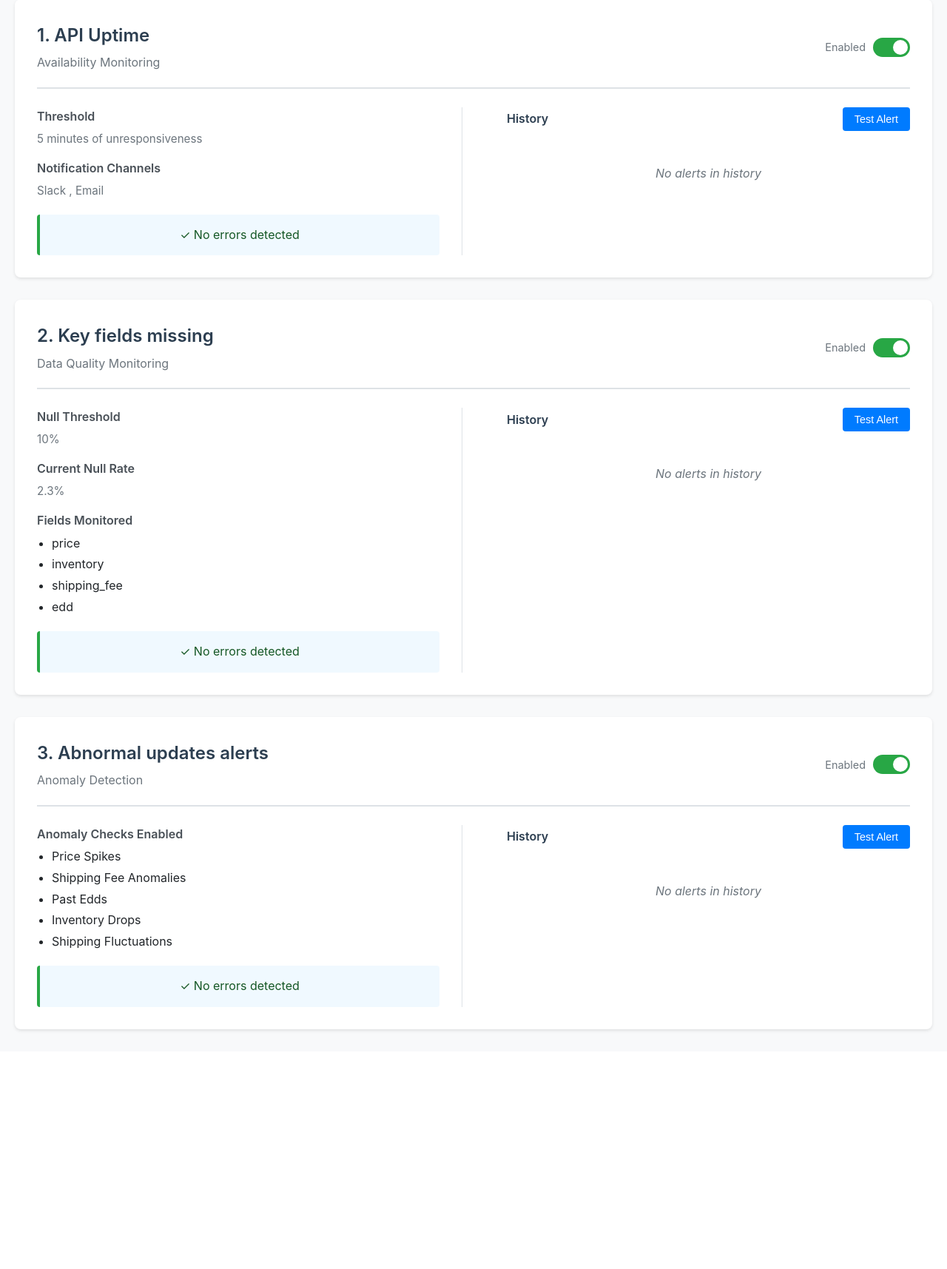
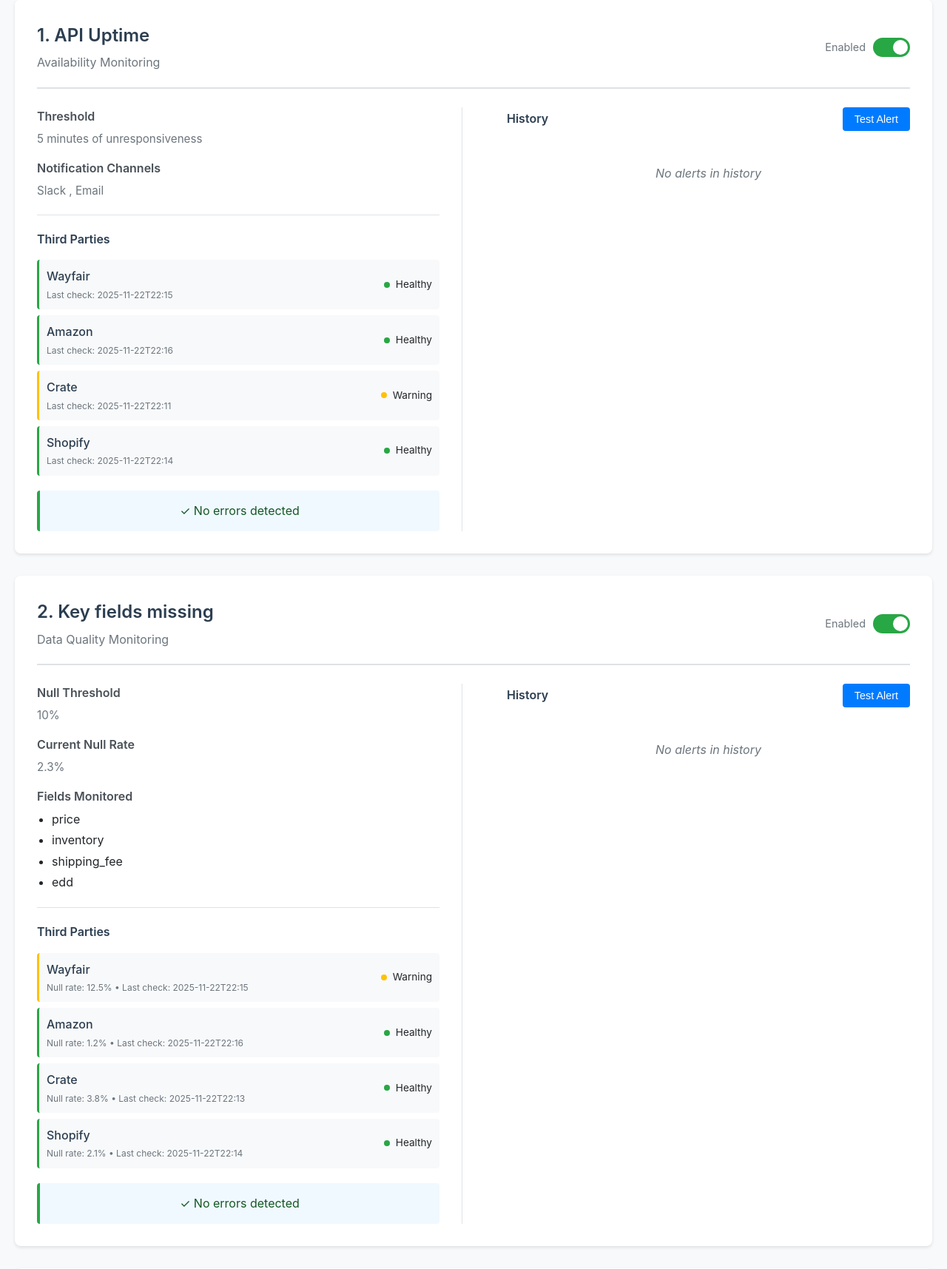
Before and after one commit to colinmc89/third-party-monitors, a Flask app: page / in a window 1280 px wide. Shown: the part 427-2142 px from the top of the page at 74% size. Before the commit the page ends 1822 px from the top, so only its background shows below. Run offline with Flask 3, Linux system fonts and the light colour scheme.

Commit message:
Add third parties list (Wayfair, Amazon, Crate, Shopify) with statuses to each monitoring module

```diff
--- a/app.py
+++ b/app.py
@@ -17,14 +17,26 @@
             "enabled": True,
             "threshold_minutes": 5,
             "last_incident": None,
-            "history": []
+            "history": [],
+            "third_parties": [
+                {"name": "Wayfair", "status": "healthy", "last_check": (datetime.now() - timedelta(minutes=2)).isoformat()},
+                {"name": "Amazon", "status": "healthy", "last_check": (datetime.now() - timedelta(minutes=1)).isoformat()},
+                {"name": "Crate", "status": "warning", "last_check": (datetime.now() - timedelta(minutes=6)).isoformat()},
+                {"name": "Shopify", "status": "healthy", "last_check": (datetime.now() - timedelta(minutes=3)).isoformat()}
+            ]
         },
         "data_quality_monitoring": {
             "enabled": True,
             "null_threshold_percent": 10,
             "fields_monitored": ["price", "inventory", "shipping_fee", "edd"],
             "current_null_rate": 2.3,
-            "history": []
+            "history": [],
+            "third_parties": [
+                {"name": "Wayfair", "status": "warning", "null_rate": 12.5, "last_check": (datetime.now() - timedelta(minutes=2)).isoformat()},
+                {"name": "Amazon", "status": "healthy", "null_rate": 1.2, "last_check": (datetime.now() - timedelta(minutes=1)).isoformat()},
+                {"name": "Crate", "status": "healthy", "null_rate": 3.8, "last_check": (datetime.now() - timedelta(minutes=4)).isoformat()},
+                {"name": "Shopify", "status": "healthy", "null_rate": 2.1, "last_check": (datetime.now() - timedelta(minutes=3)).isoformat()}
+            ]
         },
         "anomaly_detection": {
             "enabled": True,
@@ -36,7 +48,13 @@
                 "shipping_fluctuations"
             ],
             "recent_anomalies": [],
-            "history": []
+            "history": [],
+            "third_parties": [
+                {"name": "Wayfair", "status": "healthy", "anomalies_count": 0, "last_check": (datetime.now() - timedelta(minutes=2)).isoformat()},
+                {"name": "Amazon", "status": "warning", "anomalies_count": 3, "last_check": (datetime.now() - timedelta(minutes=1)).isoformat()},
+                {"name": "Crate", "status": "healthy", "anomalies_count": 0, "last_check": (datetime.now() - timedelta(minutes=5)).isoformat()},
+                {"name": "Shopify", "status": "healthy", "anomalies_count": 1, "last_check": (datetime.now() - timedelta(minutes=3)).isoformat()}
+            ]
         },
         "integrations": {
             "slack": {
@@ -121,14 +139,16 @@
             "enabled": data.get("availability_enabled", True),
             "threshold_minutes": data.get("threshold_minutes", 5),
             "last_incident": None,
-            "history": []
+            "history": [],
+            "third_parties": []
         },
         "data_quality_monitoring": {
             "enabled": data.get("data_quality_enabled", True),
             "null_threshold_percent": data.get("null_threshold_percent", 10),
             "fields_monitored": data.get("fields_monitored", ["price", "inventory", "shipping_fee", "edd"]),
             "current_null_rate": 0.0,
-            "history": []
+            "history": [],
+            "third_parties": []
         },
         "anomaly_detection": {
             "enabled": data.get("anomaly_enabled", True),
@@ -140,7 +160,8 @@
                 "shipping_fluctuations"
             ]),
             "recent_anomalies": [],
-            "history": []
+            "history": [],
+            "third_parties": []
         },
         "integrations": {
             "slack": {
--- a/templates/index.html
+++ b/templates/index.html
@@ -253,6 +253,79 @@
             text-align: center;
         }
 
+        .third-parties-list {
+            margin-top: 20px;
+            padding-top: 20px;
+            border-top: 1px solid #dee2e6;
+        }
+
+        .third-parties-title {
+            font-weight: 600;
+            color: #2c3e50;
+            margin-bottom: 15px;
+            font-size: 1em;
+        }
+
+        .third-party-item {
+            display: flex;
+            justify-content: space-between;
+            align-items: center;
+            padding: 10px;
+            margin-bottom: 8px;
+            background: #f8f9fa;
+            border-radius: 4px;
+            border-left: 3px solid #dee2e6;
+        }
+
+        .third-party-item.healthy {
+            border-left-color: #28a745;
+        }
+
+        .third-party-item.warning {
+            border-left-color: #ffc107;
+        }
+
+        .third-party-item.critical {
+            border-left-color: #dc3545;
+        }
+
+        .third-party-name {
+            font-weight: 500;
+            color: #2c3e50;
+        }
+
+        .third-party-status {
+            display: flex;
+            align-items: center;
+            gap: 8px;
+            font-size: 0.85em;
+        }
+
+        .third-party-status-dot {
+            width: 8px;
+            height: 8px;
+            border-radius: 50%;
+            display: inline-block;
+        }
+
+        .third-party-status-dot.healthy {
+            background: #28a745;
+        }
+
+        .third-party-status-dot.warning {
+            background: #ffc107;
+        }
+
+        .third-party-status-dot.critical {
+            background: #dc3545;
+        }
+
+        .third-party-meta {
+            font-size: 0.75em;
+            color: #6c757d;
+            margin-top: 2px;
+        }
+
         .history-header {
             display: flex;
             justify-content: space-between;
@@ -413,6 +486,26 @@
                         </div>
                     </div>
 
+                    <div class="third-parties-list">
+                        <div class="third-parties-title">Third Parties</div>
+                        {% if monitor.availability_monitoring.third_parties %}
+                            {% for party in monitor.availability_monitoring.third_parties %}
+                            <div class="third-party-item {{ party.status }}">
+                                <div>
+                                    <div class="third-party-name">{{ party.name }}</div>
+                                    <div class="third-party-meta">Last check: {{ party.last_check[:16] if party.last_check else 'Never' }}</div>
+                                </div>
+                                <div class="third-party-status">
+                                    <span class="third-party-status-dot {{ party.status }}"></span>
+                                    <span>{{ party.status|title }}</span>
+                                </div>
+                            </div>
+                            {% endfor %}
+                        {% else %}
+                            <div class="empty-history">No third parties configured</div>
+                        {% endif %}
+                    </div>
+
                     {% if monitor.availability_monitoring.last_incident %}
                     <div class="last-error critical">
                         <div class="last-error-title">
@@ -485,6 +578,29 @@
                         </ul>
                     </div>
 
+                    <div class="third-parties-list">
+                        <div class="third-parties-title">Third Parties</div>
+                        {% if monitor.data_quality_monitoring.third_parties %}
+                            {% for party in monitor.data_quality_monitoring.third_parties %}
+                            <div class="third-party-item {{ party.status }}">
+                                <div>
+                                    <div class="third-party-name">{{ party.name }}</div>
+                                    <div class="third-party-meta">
+                                        Null rate: {{ party.null_rate }}% •
+                                        Last check: {{ party.last_check[:16] if party.last_check else 'Never' }}
+                                    </div>
+                                </div>
+                                <div class="third-party-status">
+                                    <span class="third-party-status-dot {{ party.status }}"></span>
+                                    <span>{{ party.status|title }}</span>
+                                </div>
+                            </div>
+                            {% endfor %}
+                        {% else %}
+                            <div class="empty-history">No third parties configured</div>
+                        {% endif %}
+                    </div>
+
                     {% set last_data_quality_error = monitor.data_quality_monitoring.history[0] if monitor.data_quality_monitoring.history else None %}
                     {% if last_data_quality_error %}
                     <div class="last-error warning">
@@ -548,6 +664,29 @@
                             <li>{{ check.replace('_', ' ').title() }}</li>
                             {% endfor %}
                         </ul>
+                    </div>
+
+                    <div class="third-parties-list">
+                        <div class="third-parties-title">Third Parties</div>
+                        {% if monitor.anomaly_detection.third_parties %}
+                            {% for party in monitor.anomaly_detection.third_parties %}
+                            <div class="third-party-item {{ party.status }}">
+                                <div>
+                                    <div class="third-party-name">{{ party.name }}</div>
+                                    <div class="third-party-meta">
+                                        Anomalies: {{ party.anomalies_count }} •
+                                        Last check: {{ party.last_check[:16] if party.last_check else 'Never' }}
+                                    </div>
+                                </div>
+                                <div class="third-party-status">
+                                    <span class="third-party-status-dot {{ party.status }}"></span>
+                                    <span>{{ party.status|title }}</span>
+                                </div>
+                            </div>
+                            {% endfor %}
+                        {% else %}
+                            <div class="empty-history">No third parties configured</div>
+                        {% endif %}
                     </div>
 
                     {% set last_anomaly_error = monitor.anomaly_detection.history[0] if monitor.anomaly_detection.history else None %}
```
Also changed, not shown: DEPLOY.md (added, +53 -0 lines), 1 other file.
